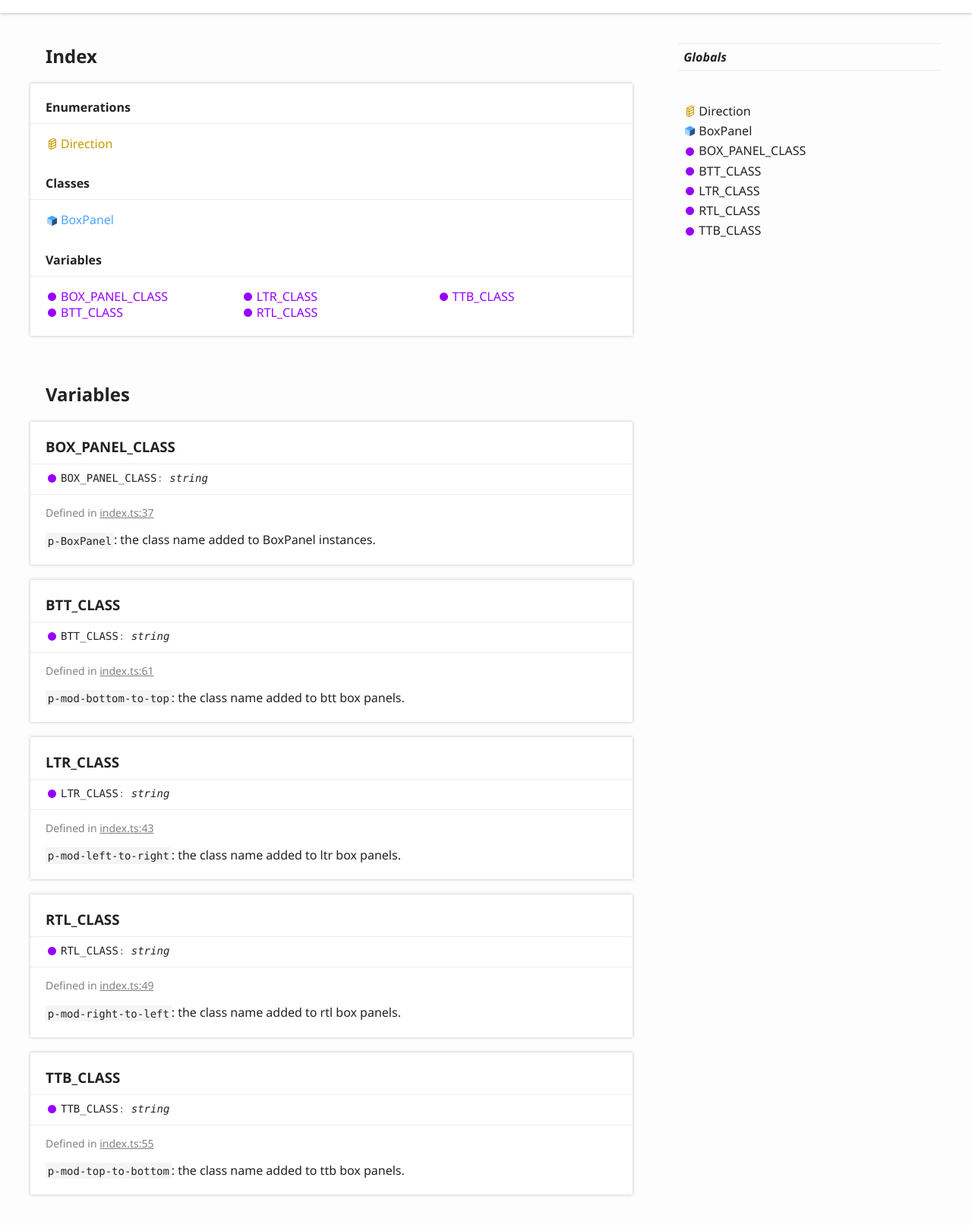
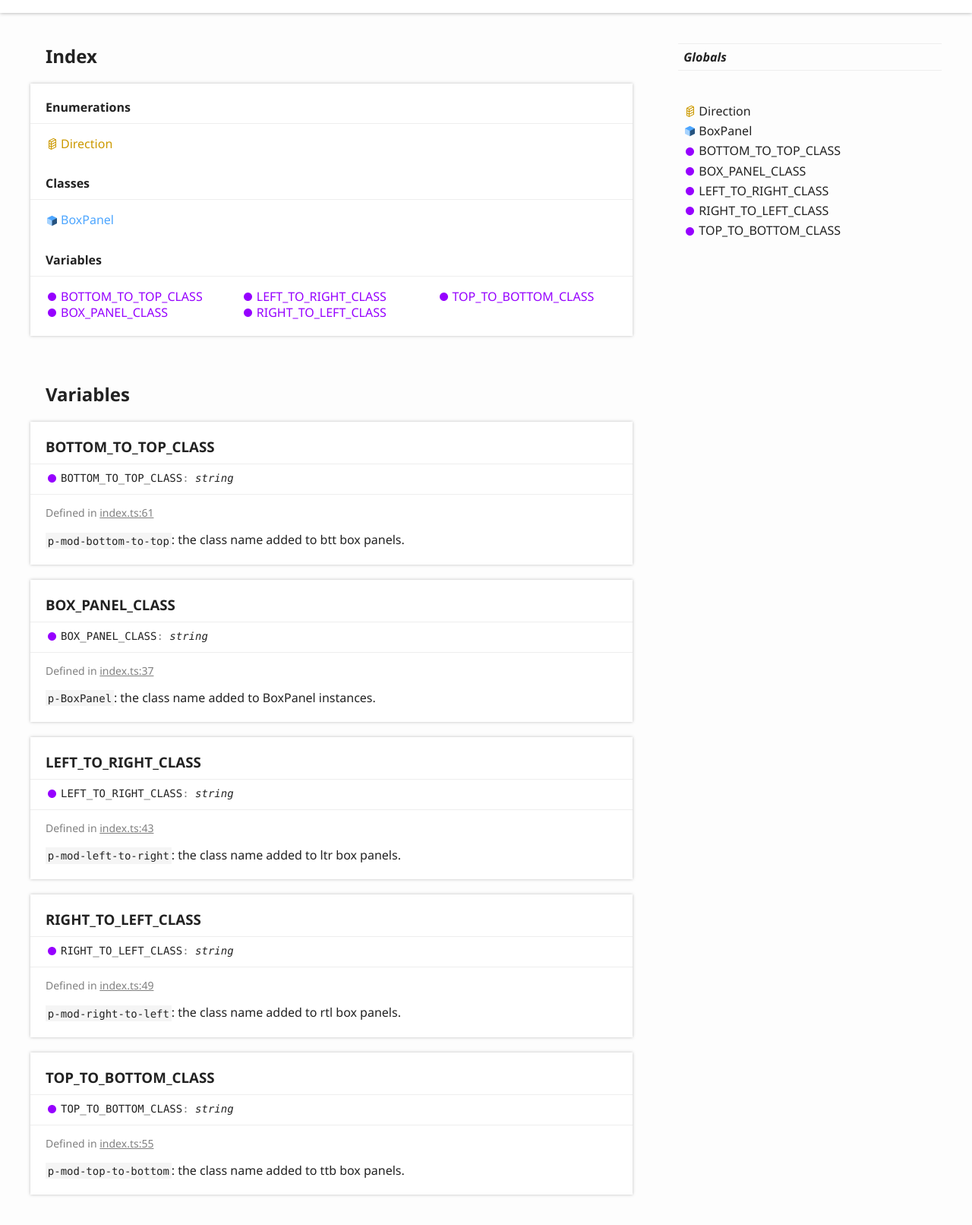
Before and after one commit to gochoam/phosphor-boxpanel, a plain HTML site: page api/globals.html in a window 1280 px wide. Shown: the part 138-1750 px from the top of the page at 76% size. Drawn offline with Linux system fonts and the light colour scheme.

Commit message:
autocommit docs

```diff
--- a/api/globals.html
+++ b/api/globals.html
@@ -83,11 +83,11 @@
 						<section class="tsd-index-section ">
 							<h3>Variables</h3>
 							<ul class="tsd-index-list">
+								<li class="tsd-kind-variable"><a href="globals.html#bottom_to_top_class" class="tsd-kind-icon">BOTTOM_<wbr>TO_<wbr>TOP_<wbr>CLASS</a></li>
 								<li class="tsd-kind-variable"><a href="globals.html#box_panel_class" class="tsd-kind-icon">BOX_<wbr>PANEL_<wbr>CLASS</a></li>
-								<li class="tsd-kind-variable"><a href="globals.html#btt_class" class="tsd-kind-icon">BTT_<wbr>CLASS</a></li>
-								<li class="tsd-kind-variable"><a href="globals.html#ltr_class" class="tsd-kind-icon">LTR_<wbr>CLASS</a></li>
-								<li class="tsd-kind-variable"><a href="globals.html#rtl_class" class="tsd-kind-icon">RTL_<wbr>CLASS</a></li>
-								<li class="tsd-kind-variable"><a href="globals.html#ttb_class" class="tsd-kind-icon">TTB_<wbr>CLASS</a></li>
+								<li class="tsd-kind-variable"><a href="globals.html#left_to_right_class" class="tsd-kind-icon">LEFT_<wbr>TO_<wbr>RIGHT_<wbr>CLASS</a></li>
+								<li class="tsd-kind-variable"><a href="globals.html#right_to_left_class" class="tsd-kind-icon">RIGHT_<wbr>TO_<wbr>LEFT_<wbr>CLASS</a></li>
+								<li class="tsd-kind-variable"><a href="globals.html#top_to_bottom_class" class="tsd-kind-icon">TOP_<wbr>TO_<wbr>BOTTOM_<wbr>CLASS</a></li>
 							</ul>
 						</section>
 					</div>
@@ -95,6 +95,21 @@
 			</section>
 			<section class="tsd-panel-group tsd-member-group ">
 				<h2>Variables</h2>
+				<section class="tsd-panel tsd-member tsd-kind-variable">
+					<a name="bottom_to_top_class" class="tsd-anchor"></a>
+					<h3>BOTTOM_<wbr>TO_<wbr>TOP_<wbr>CLASS</h3>
+					<div class="tsd-signature tsd-kind-icon">BOTTOM_<wbr>TO_<wbr>TOP_<wbr>CLASS<span class="tsd-signature-symbol">:</span> <span class="tsd-signature-type">string</span></div>
+					<aside class="tsd-sources">
+						<ul>
+							<li>Defined in <a href="https://github.com/phosphorjs/phosphor-boxpanel/blob/HEAD/src/index.ts#L61">index.ts:61</a></li>
+						</ul>
+					</aside>
+					<div class="tsd-comment tsd-typography">
+						<div class="lead">
+							<p><code>p-mod-bottom-to-top</code>: the class name added to btt box panels.</p>
+						</div>
+					</div>
+				</section>
 				<section class="tsd-panel tsd-member tsd-kind-variable">
 					<a name="box_panel_class" class="tsd-anchor"></a>
 					<h3>BOX_<wbr>PANEL_<wbr>CLASS</h3>
@@ -111,24 +126,9 @@
 					</div>
 				</section>
 				<section class="tsd-panel tsd-member tsd-kind-variable">
-					<a name="btt_class" class="tsd-anchor"></a>
-					<h3>BTT_<wbr>CLASS</h3>
-					<div class="tsd-signature tsd-kind-icon">BTT_<wbr>CLASS<span class="tsd-signature-symbol">:</span> <span class="tsd-signature-type">string</span></div>
-					<aside class="tsd-sources">
-						<ul>
-							<li>Defined in <a href="https://github.com/phosphorjs/phosphor-boxpanel/blob/HEAD/src/index.ts#L61">index.ts:61</a></li>
-						</ul>
-					</aside>
-					<div class="tsd-comment tsd-typography">
-						<div class="lead">
-							<p><code>p-mod-bottom-to-top</code>: the class name added to btt box panels.</p>
-						</div>
-					</div>
-				</section>
-				<section class="tsd-panel tsd-member tsd-kind-variable">
-					<a name="ltr_class" class="tsd-anchor"></a>
-					<h3>LTR_<wbr>CLASS</h3>
-					<div class="tsd-signature tsd-kind-icon">LTR_<wbr>CLASS<span class="tsd-signature-symbol">:</span> <span class="tsd-signature-type">string</span></div>
+					<a name="left_to_right_class" class="tsd-anchor"></a>
+					<h3>LEFT_<wbr>TO_<wbr>RIGHT_<wbr>CLASS</h3>
+					<div class="tsd-signature tsd-kind-icon">LEFT_<wbr>TO_<wbr>RIGHT_<wbr>CLASS<span class="tsd-signature-symbol">:</span> <span class="tsd-signature-type">string</span></div>
 					<aside class="tsd-sources">
 						<ul>
 							<li>Defined in <a href="https://github.com/phosphorjs/phosphor-boxpanel/blob/HEAD/src/index.ts#L43">index.ts:43</a></li>
@@ -141,9 +141,9 @@
 					</div>
 				</section>
 				<section class="tsd-panel tsd-member tsd-kind-variable">
-					<a name="rtl_class" class="tsd-anchor"></a>
-					<h3>RTL_<wbr>CLASS</h3>
-					<div class="tsd-signature tsd-kind-icon">RTL_<wbr>CLASS<span class="tsd-signature-symbol">:</span> <span class="tsd-signature-type">string</span></div>
+					<a name="right_to_left_class" class="tsd-anchor"></a>
+					<h3>RIGHT_<wbr>TO_<wbr>LEFT_<wbr>CLASS</h3>
+					<div class="tsd-signature tsd-kind-icon">RIGHT_<wbr>TO_<wbr>LEFT_<wbr>CLASS<span class="tsd-signature-symbol">:</span> <span class="tsd-signature-type">string</span></div>
 					<aside class="tsd-sources">
 						<ul>
 							<li>Defined in <a href="https://github.com/phosphorjs/phosphor-boxpanel/blob/HEAD/src/index.ts#L49">index.ts:49</a></li>
@@ -156,9 +156,9 @@
 					</div>
 				</section>
 				<section class="tsd-panel tsd-member tsd-kind-variable">
-					<a name="ttb_class" class="tsd-anchor"></a>
-					<h3>TTB_<wbr>CLASS</h3>
-					<div class="tsd-signature tsd-kind-icon">TTB_<wbr>CLASS<span class="tsd-signature-symbol">:</span> <span class="tsd-signature-type">string</span></div>
+					<a name="top_to_bottom_class" class="tsd-anchor"></a>
+					<h3>TOP_<wbr>TO_<wbr>BOTTOM_<wbr>CLASS</h3>
+					<div class="tsd-signature tsd-kind-icon">TOP_<wbr>TO_<wbr>BOTTOM_<wbr>CLASS<span class="tsd-signature-symbol">:</span> <span class="tsd-signature-type">string</span></div>
 					<aside class="tsd-sources">
 						<ul>
 							<li>Defined in <a href="https://github.com/phosphorjs/phosphor-boxpanel/blob/HEAD/src/index.ts#L55">index.ts:55</a></li>
@@ -189,19 +189,19 @@
 						<a href="classes/boxpanel.html" class="tsd-kind-icon">Box<wbr>Panel</a>
 					</li>
 					<li class=" tsd-kind-variable">
+						<a href="globals.html#bottom_to_top_class" class="tsd-kind-icon">BOTTOM_<wbr>TO_<wbr>TOP_<wbr>CLASS</a>
+					</li>
+					<li class=" tsd-kind-variable">
 						<a href="globals.html#box_panel_class" class="tsd-kind-icon">BOX_<wbr>PANEL_<wbr>CLASS</a>
 					</li>
 					<li class=" tsd-kind-variable">
-						<a href="globals.html#btt_class" class="tsd-kind-icon">BTT_<wbr>CLASS</a>
+						<a href="globals.html#left_to_right_class" class="tsd-kind-icon">LEFT_<wbr>TO_<wbr>RIGHT_<wbr>CLASS</a>
 					</li>
 					<li class=" tsd-kind-variable">
-						<a href="globals.html#ltr_class" class="tsd-kind-icon">LTR_<wbr>CLASS</a>
+						<a href="globals.html#right_to_left_class" class="tsd-kind-icon">RIGHT_<wbr>TO_<wbr>LEFT_<wbr>CLASS</a>
 					</li>
 					<li class=" tsd-kind-variable">
-						<a href="globals.html#rtl_class" class="tsd-kind-icon">RTL_<wbr>CLASS</a>
-					</li>
-					<li class=" tsd-kind-variable">
-						<a href="globals.html#ttb_class" class="tsd-kind-icon">TTB_<wbr>CLASS</a>
+						<a href="globals.html#top_to_bottom_class" class="tsd-kind-icon">TOP_<wbr>TO_<wbr>BOTTOM_<wbr>CLASS</a>
 					</li>
 				</ul>
 			</nav>
```
Also changed, not shown: api/classes/boxpanel.html (+6 -6 lines), api/enums/direction.html (+6 -6 lines), api/index.html (+6 -6 lines), api/assets/js/search.js.
